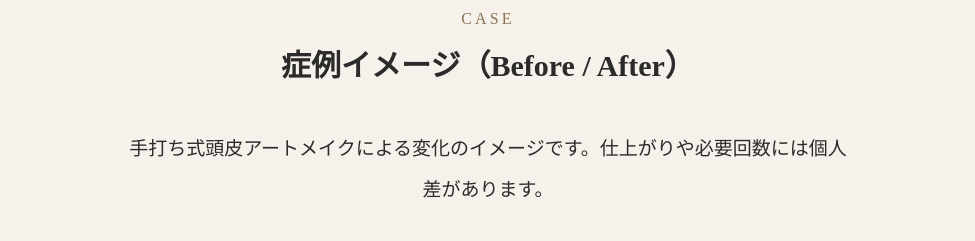
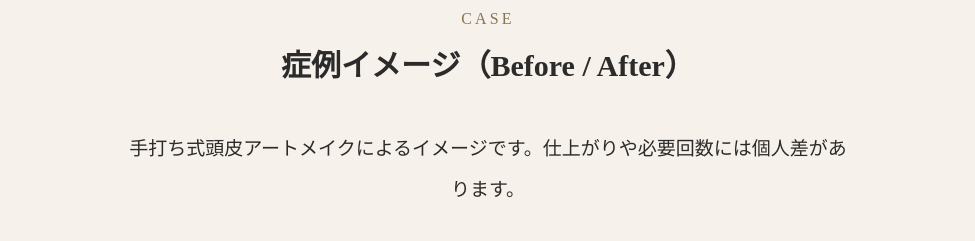
Before and after one commit to minnanouma1992-cpu/scalp-artmake.kai, a plain HTML site: page index.html in a window 1280 px wide. Shown: the part 5095-5336 px from the top of the page, without its empty margins (152-1127 px from the left). Drawn offline with Linux system fonts and the light colour scheme; grey boxes are pictures that could not be loaded.

Commit message:
Update index.html

```diff
--- a/index.html
+++ b/index.html
@@ -448,7 +448,7 @@ footer.site p{font-size:15px;opacity:.85;}
   <div class="wrap">
     <div class="section-label">CASE</div>
     <h2 class="section-title">症例イメージ（Before / After）</h2>
-    <p class="lead">手打ち式頭皮アートメイクによる変化のイメージです。仕上がりや必要回数には個人差があります。</p>
+    <p class="lead">手打ち式頭皮アートメイクによるイメージです。仕上がりや必要回数には個人差があります。</p>
 
     <div class="case-list">
       <!-- 症例1 -->
```
